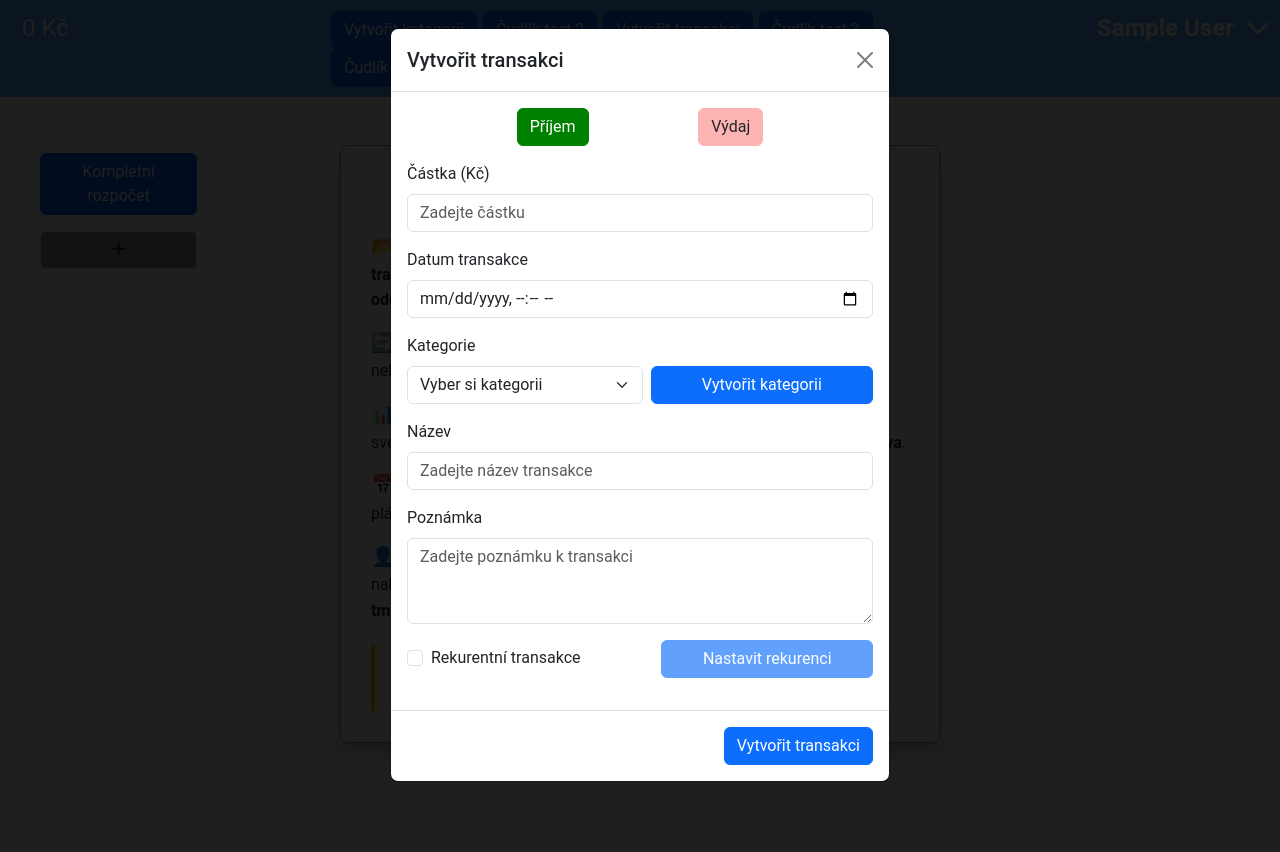
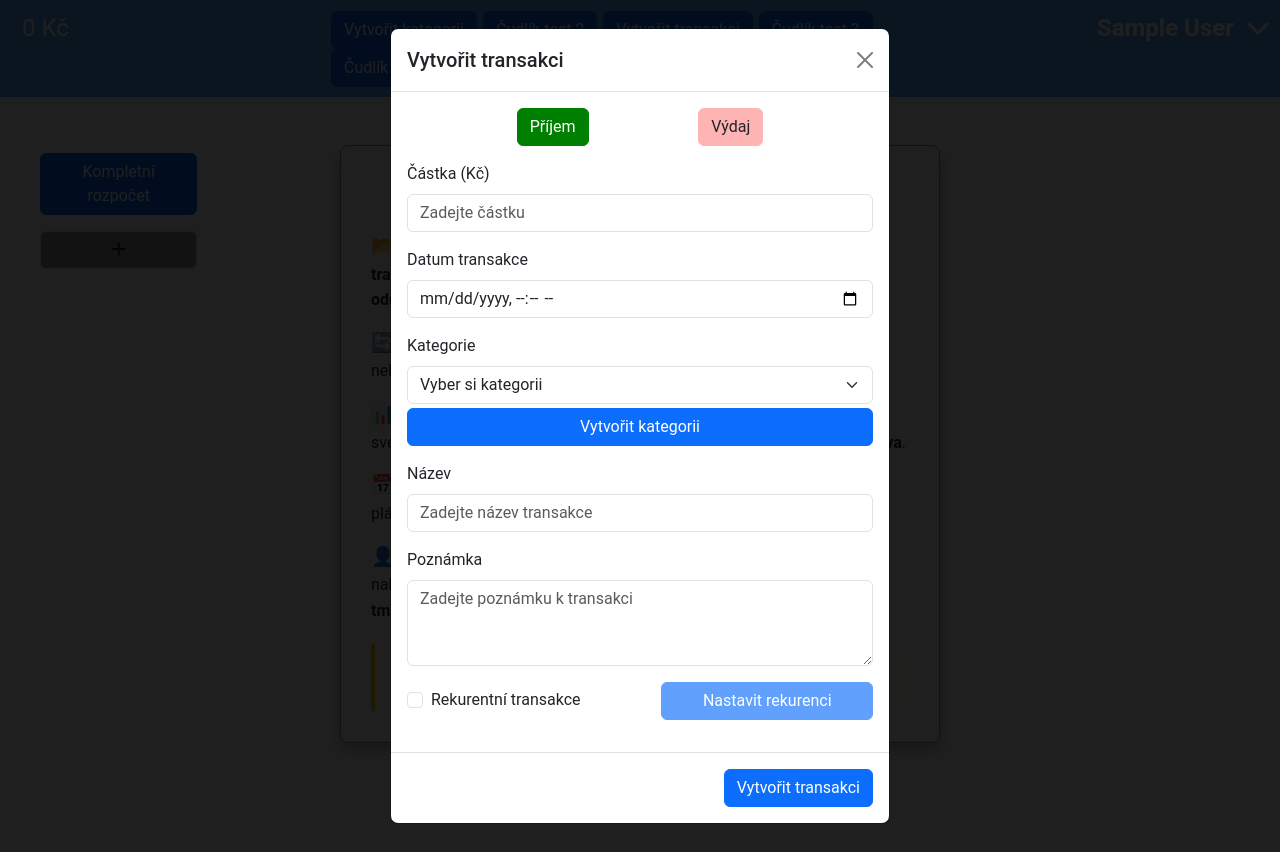
Before and after one commit to KrzystekMatej/finance-management-system, a Django app: page / in a window 1280 px wide, after a click on "Vytvořit transakci". Run offline with Django 5.2, Linux system fonts and the light colour scheme; the visitor is signed in with stand-in values (Sample User, id 1); data comes from the database, SQL or seed files in the repository; data that the repository does not hold is empty; some libraries are stand-ins or nearby versions.

Commit message:
show category color, edit error form FE control - added messages

```diff
--- a/finance_app/static/js/ajax_modal_forms.js
+++ b/finance_app/static/js/ajax_modal_forms.js
@@ -18,7 +18,10 @@ document.getElementById("submit-transaction-btn").addEventListener("click", func
     }
 
     const dateField = document.getElementById("transaction-date");
-    if (!dateField.value) {
+    const today = new Date();
+    today.setHours(0, 0, 0, 0);
+    const selectedDate = new Date(dateField.value);
+    if (!dateField.value || selectedDate > today) {
         dateField.classList.add("is-invalid");
         isValid = false;
     } else {
--- a/finance_app/templates/modal_create_budget.html
+++ b/finance_app/templates/modal_create_budget.html
@@ -24,6 +24,7 @@
                    id="budget-name"
                    name="name"
                    placeholder="Volejbal s kamarády">
+            <div class="invalid-feedback">Toto pole je třeba vyplnit.</div>
           </div>
           <div class="mb-3">
             <label for="budget-limit" class="form-label">Limit (Kč)</label>
--- a/finance_app/templates/modal_create_transaction.html
+++ b/finance_app/templates/modal_create_transaction.html
@@ -46,6 +46,7 @@
                    class="form-control"
                    id="transaction-amount"
                    placeholder="Zadejte částku">
+            <div class="invalid-feedback">Toto pole je třeba vyplnit.</div>
           </div>
           <!-- Hidden Signed Amount to Send with Form -->
           <input type="hidden" id="signed-amount" name="amount">
@@ -56,11 +57,12 @@
                    class="form-control"
                    id="transaction-date"
                    name="performed_at">
+            <div class="invalid-feedback">Je třeba zadat datum, nelze vybrat datum v budoucnosti.</div>
           </div>
           <!-- Transaction category -->
           <div class="mb-3">
             <label for="transaction-category" class="form-label">Kategorie</label>
-            <div class="d-flex">
+            <div class="d-flex flex-column gap-1">
               <select class="form-select" id="transaction-category" name="category">
                 <option value="" disabled selected>Vyber si kategorii</option>
                 <!-- Default option -->
@@ -74,8 +76,9 @@
                 {% endif %}
               </select>
               <button type="button"
-                      class="btn btn-primary ms-2 width-100"
+                      class="btn btn-primary width-100"
                       id="open-custom-category-modal">Vytvořit kategorii</button>
+              <div class="invalid-feedback">Je třeba vybrat jednu kategorii.</div>
             </div>
           </div>
           <!-- Transaction name -->
@@ -86,6 +89,7 @@
                    id="transaction-name"
                    name="name"
                    placeholder="Zadejte název transakce">
+            <div class="invalid-feedback">Toto pole je třeba vyplnit.</div>
           </div>
           <!-- Transaction description -->
           <div class="mb-3">
@@ -150,6 +154,7 @@
                    id="custom-category-name"
                    name="name"
                    placeholder="Zadejte název kategorie">
+            <div class="invalid-feedback">Toto pole je třeba vyplnit.</div>
           </div>
           <div class="mb-3">
             <label for="custom-category-color-input" class="form-label">Barva kategorie</label>
--- a/finance_app/templates/monthly_summary.html
+++ b/finance_app/templates/monthly_summary.html
@@ -31,7 +31,8 @@
           <div class="col-md-3 vert-center">
             <span class="transaction.title">{{ transaction.name }}</span>
           </div>
-          <div class="col-md-3 vert-center">
+          <div class="col-md-3 vert-center display-flex">
+            <div class="color-box" style="background-color: {{ transaction.category_color }}; width: 20px; height: 20px; margin-right: 10px; border-radius: 5px;"></div>
             <span class="transaction-source">{{ transaction.category.name }}</span>
           </div>
           <div class="col-md-2 vert-center">
--- a/finance_app/templates/monthly_summary_statistics.html
+++ b/finance_app/templates/monthly_summary_statistics.html
@@ -31,6 +31,7 @@
             <span class="transaction-name">{{ transaction.name }}</span>
           </div>
           <div class="col-md-2 vert-center">
+            <div class="color-box" style="background-color: {{ transaction.category_color }}; width: 20px; height: 20px; margin-right: 10px; border-radius: 5px;"></div>
             <span class="transaction-source">{{ transaction.category.name }}</span>
           </div>
           {% if transaction.amount > 0 %}
--- a/finance_app/views.py
+++ b/finance_app/views.py
@@ -57,6 +57,9 @@ def get_monthly_summaries(request, all_transactions):
     ]
     monthly_summaries = []
 
+    category_preferences = CategoryPreference.objects.filter(user=request.user)
+    color_map = {pref.category_id: pref.color for pref in category_preferences}
+
     for month_transactions in transactions_by_month:
         year = month_transactions[0].performed_at.year
         month = month_names[month_transactions[0].performed_at.month - 1]
@@ -67,6 +70,10 @@ def get_monthly_summaries(request, all_transactions):
         for transaction in month_transactions:
             amount = float(transaction.amount)
             category_name = transaction.category.name
+            category_id = transaction.category.id if transaction.category else None
+
+            transaction.category_color = color_map.get(category_id, "#fff")
+
             if amount >= 0:
                 if category_name not in incoming_totals:
                     incoming_totals[category_name] = 0
```
